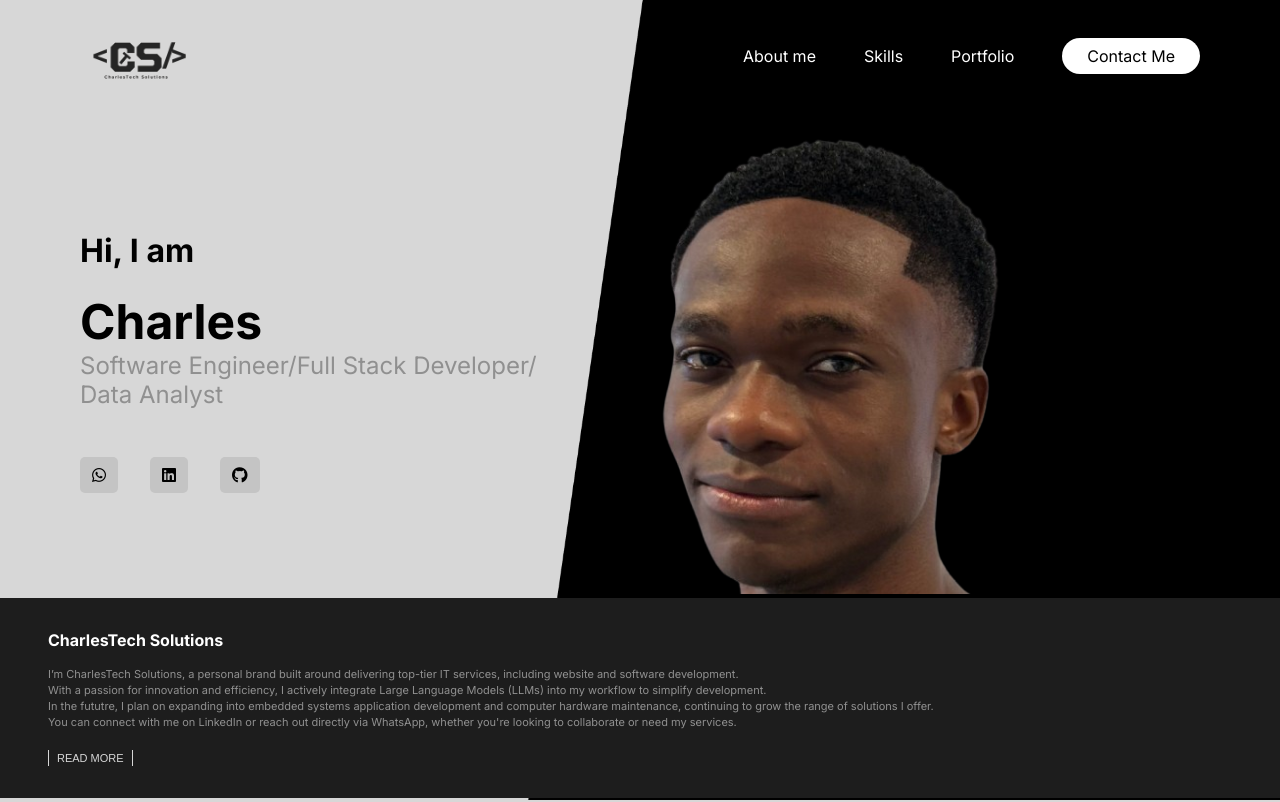
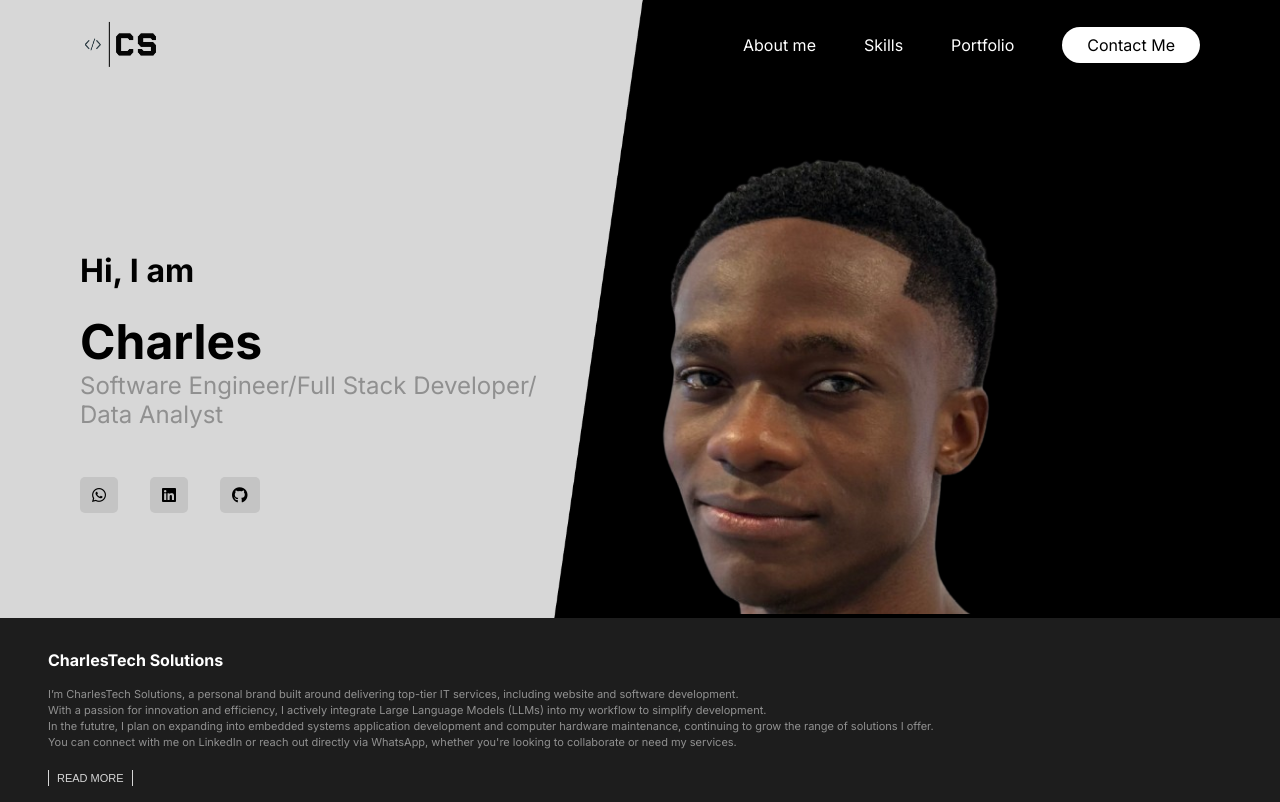
Before and after one commit to Charlesss10/personal_portfolio, a React (Create React App) app: page / in a window 1280 px wide. Shown: the top 802 px of the page. Built offline with nearby package versions, Linux system fonts and the light colour scheme.

Commit message:
Fourth Commit: Logo Update

```diff
--- a/src/App.css
+++ b/src/App.css
@@ -11,19 +11,20 @@ header {
   display: flex;
   justify-content: space-between;
   align-items: center;
+  margin-top: 20px;
 }
 
 .navbar .mobile-logo {
   display: none;
   cursor: pointer;
+  width: 10.10rem;
 }
 
 .navbar .logo {
-  /*width: 3.729375rem;
-  height: 3.125rem;*/
-  width: 7rem;
-  height: 7rem;
+  /*width: 3.729375rem;*/
+  height: 3.125rem;
   cursor: pointer;
+  width: 5.10rem;
 }
 
 .nav-links {
@@ -517,6 +518,14 @@ footer {
 }
 
 @media (max-width: 768px) {
+  .navbar {
+    margin-top: 0px;
+  }
+
+  .navbar .mobile-logo {
+    width: 3.10rem;
+  }
+
   .info h1 {
     color: black;
   }
--- a/src/sections/Header.js
+++ b/src/sections/Header.js
@@ -17,7 +17,7 @@ export default function Header() {
             </div>
             <nav className="container navbar">
                 <img src={logo} alt="logo" className="logo" />
-                <img src={logo_2} alt="logo" className="mobile-logo" />
+                <img src={logo_2} alt="logo_2" className="mobile-logo"/>
                 <ul className="nav-links" data-visible={isVisible}>
                     <li><a href="#about">About me</a></li>
                     <li><a href="#skills">Skills</a></li>
```
Also changed, not shown: src/images/logo.png, src/images/logo_2.png.
